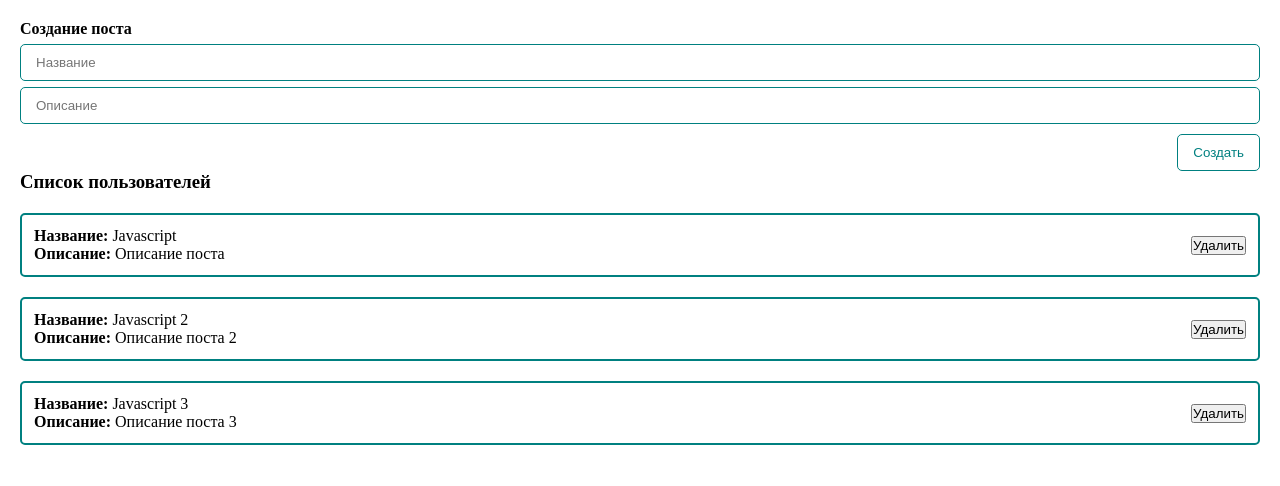
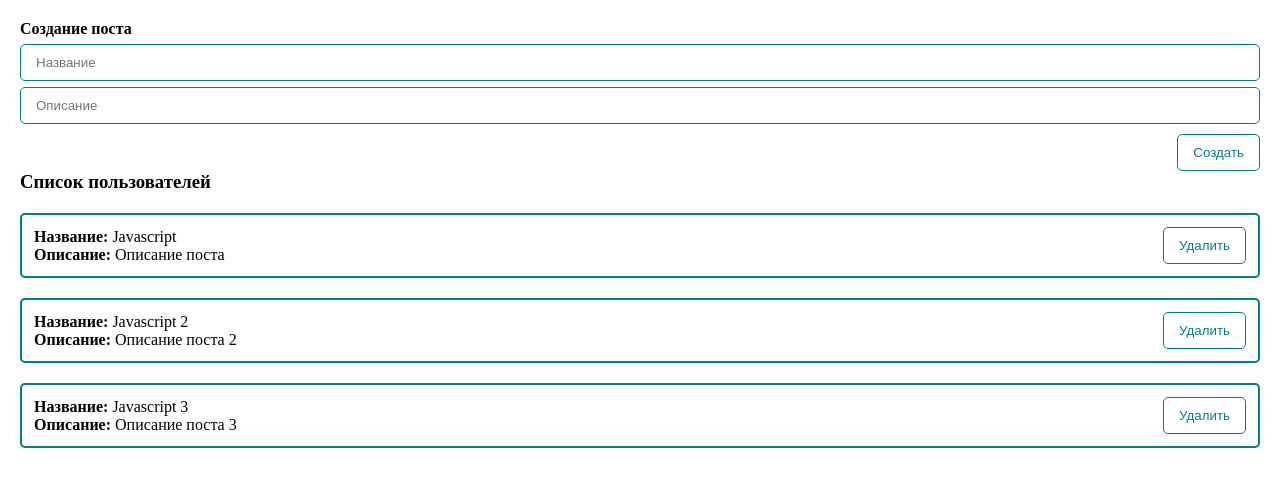
Before and after one commit to ElizabethT7/vue-first-app, a Vue app: page / in a window 1280 px wide. Shown: the top 486 px of the page. Built offline with nearby package versions, Linux system fonts and the light colour scheme.

Commit message:
feat: add custom button component and global registr for components

```diff
--- a/src/components/PostForm.vue
+++ b/src/components/PostForm.vue
@@ -13,7 +13,7 @@
         type='text'
         placeholder='Описание'
       >
-      <button class='button' @click='createPost'>Создать</button>
+      <custom-button class='form__button' @click='createPost'>Создать</custom-button>
   </form>
 </template>
 
@@ -57,14 +57,8 @@ form {
   margin-top: 6px;
 }
 
-.button {
+.form__button {
   margin-top: 10px;
   align-self: flex-end;
-  padding: 10px 15px;
-  background: none;
-  color: teal;
-  border: 1px solid teal;
-  border-radius: 5px;
-  cursor: pointer;
 }
 </style>
--- a/src/components/PostItem.vue
+++ b/src/components/PostItem.vue
@@ -15,13 +15,18 @@
       </div>
     </div>
     <div class='post__buttons'>
-      <button>Удалить</button>
+      <custom-button>Удалить</custom-button>
     </div>
   </div>
 </template>
 
 <script>
+import CustomButton from '@/components/UI/CustomButton';
+
 export default {
+  components: {
+    CustomButton
+  },
   props: {
     post: {
       type: Object,
--- /dev/null
+++ b/src/components/UI/CustomButton.vue
@@ -0,0 +1,22 @@
+<template>
+  <button class='button'>
+    <slot></slot>
+  </button>
+</template>
+
+<script>
+export default {
+  name: 'custom-button'
+}
+</script>
+
+<style scoped>
+.button {
+  padding: 10px 15px;
+  background: none;
+  color: teal;
+  border: 1px solid teal;
+  border-radius: 5px;
+  cursor: pointer;
+}
+</style>
--- /dev/null
+++ b/src/components/UI/index.js
@@ -0,0 +1,5 @@
+import CustomButton from '@/components/UI/CustomButton';
+
+export default [
+  CustomButton
+]
--- a/src/main.js
+++ b/src/main.js
@@ -1,9 +1,13 @@
 import { createApp } from 'vue';
 import App from './App';
+import components from '@/components/UI';
 
-/*const App = {
-  data,
-  methods
-}*/
+console.log(components);
 
-createApp(App).mount('#app');
+const app = createApp(App);
+
+components.forEach((component) => {
+  app.component(component.name, component)
+});
+
+app.mount('#app');
```
